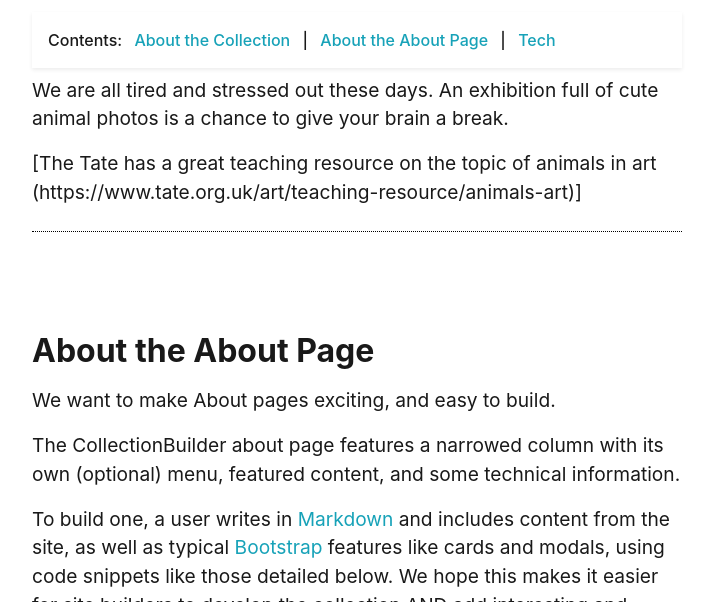
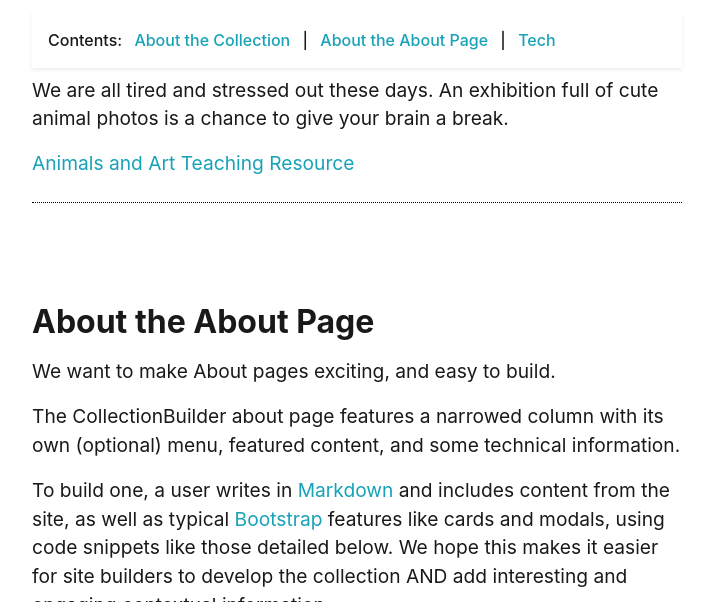
Before and after one commit to jkcronin/testingcuteanimals, a Jekyll site: the page built from pages/about.md, in a window 1280 px wide and 900 px high, cut to the strip 298-900 px from the top of the window. Shown: the whole strip, without its empty margins (283-996 px from the left). Built offline with Jekyll 4.4.1, drawn with Linux system fonts in a browser that asks for light colours.

Commit message:
Update about.md

```diff
--- a/pages/about.md
+++ b/pages/about.md
@@ -14,6 +14,6 @@ credits: true
 
 We are all tired and stressed out these days. An exhibition full of cute animal photos is a chance to give your brain a break.
 
-[The Tate has a great teaching resource on the topic of animals in art (https://www.tate.org.uk/art/teaching-resource/animals-art)]
+[Animals and Art Teaching Resource](https://www.tate.org.uk/art/teaching-resource/animals-art)
 <!-- IMPORTANT!!! DELETE this comment and the include below when you are finished editing this page for your collection. The include below introduces about page features. They will show up on your collection's about page until you delete it.  -->
 {% include feature/abouttheabout.md %}
```
